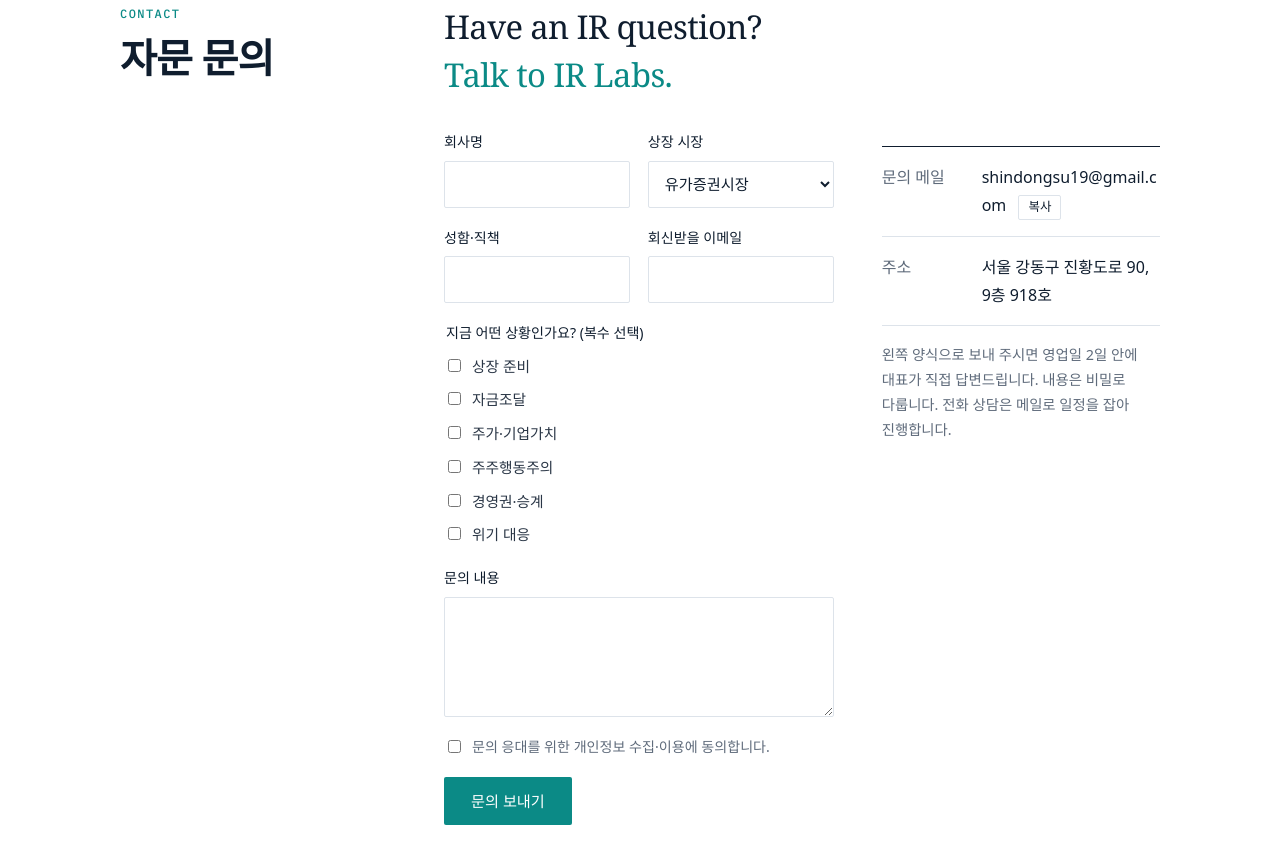
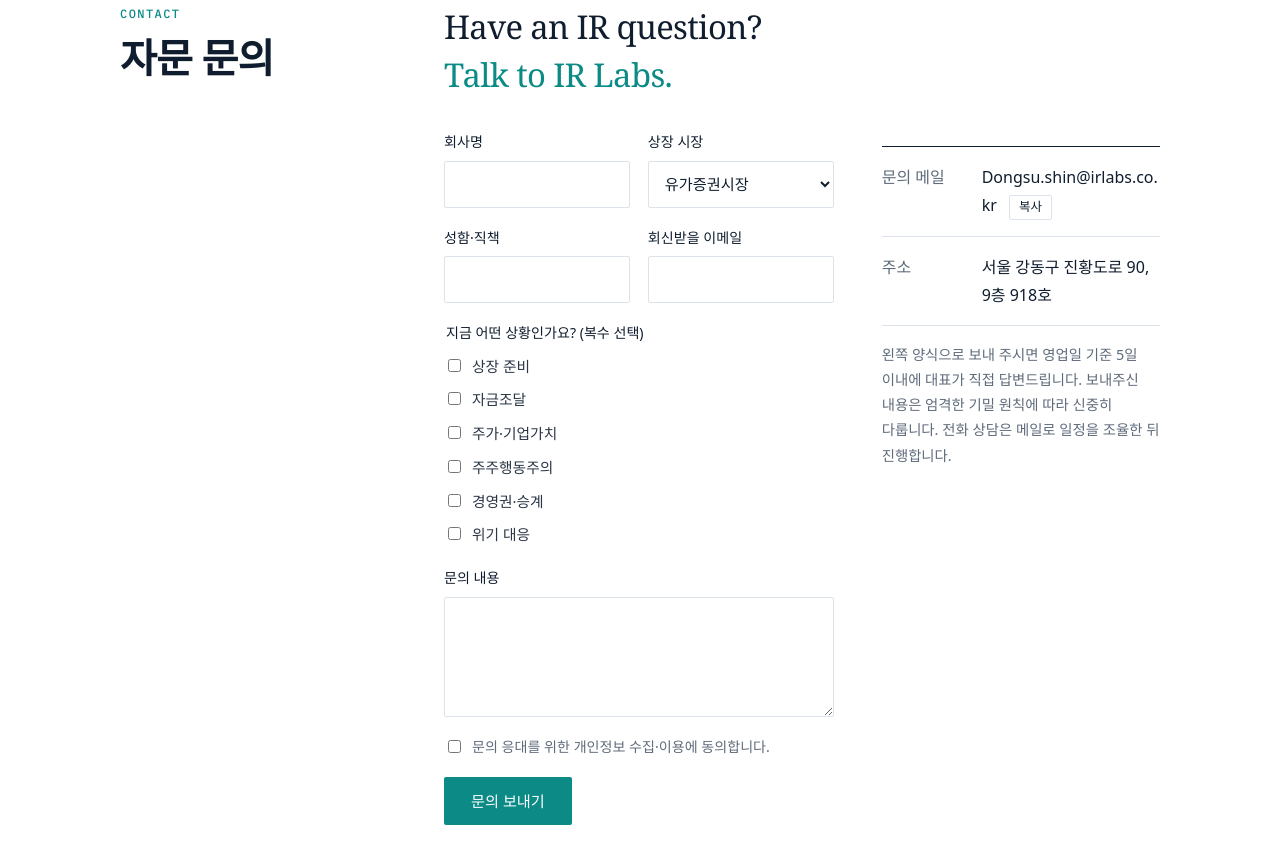
Before and after one commit to IRmeet/ir-labs-site, a plain HTML site: page index.html in a window 1280 px wide. Shown: the part 10090-10958 px from the top of the page. Drawn offline with Linux system fonts and the light colour scheme; a web font is replaced by a local one.

Commit message:
Update contact email and inquiry reply note
Co-Authored-By: Claude Opus 5.5 <noreply@anthropic.com>
Claude-Session: https://claude.ai/code/session_01MHDfk9C2ptsXodJ5ut8pFY

```diff
--- a/index.html
+++ b/index.html
@@ -409,10 +409,10 @@
 
           <div>
             <dl class="info">
-              <div><dt>문의 메일</dt><dd><span class="copyable" id="inq-mail">shindongsu19@gmail.com</span> <button type="button" class="copy-btn" id="copy-mail">복사</button></dd></div>
+              <div><dt>문의 메일</dt><dd><span class="copyable" id="inq-mail">Dongsu.shin@irlabs.co.kr</span> <button type="button" class="copy-btn" id="copy-mail">복사</button></dd></div>
               <div><dt>주소</dt><dd>서울 강동구 진황도로 90, 9층 918호</dd></div>
             </dl>
-            <p class="reply-note">왼쪽 양식으로 보내 주시면 영업일 2일 안에 대표가 직접 답변드립니다. 내용은 비밀로 다룹니다. 전화 상담은 메일로 일정을 잡아 진행합니다.</p>
+            <p class="reply-note">왼쪽 양식으로 보내 주시면 영업일 기준 5일 이내에 대표가 직접 답변드립니다. 보내주신 내용은 엄격한 기밀 원칙에 따라 신중히 다룹니다. 전화 상담은 메일로 일정을 조율한 뒤 진행합니다.</p>
           </div>
         </div>
       </div>
@@ -443,7 +443,7 @@
      accessKey에 Web3Forms(https://web3forms.com) 무료 키를 넣으면 양식 내용이 inbox 메일로 바로 도착합니다.
      키가 비어 있으면 방문자의 메일 앱에 inbox 주소로 쓴 문의 메일 초안을 엽니다. */
   var INQUIRY = {
-    inbox: 'shindongsu19@gmail.com',
+    inbox: 'Dongsu.shin@irlabs.co.kr',
     endpoint: 'https://api.web3forms.com/submit',
     accessKey: '3d1deedb-0200-4fe7-8da7-85c7343febb5'
   };
@@ -495,7 +495,7 @@
       }).then(function (r) { return r.json(); }).then(function (res) {
         if (res && res.success) {
           form.reset();
-          note.textContent = '문의가 접수되었습니다. 영업일 2일 안에 회신드리겠습니다.';
+          note.textContent = '문의가 접수되었습니다. 영업일 기준 5일 이내에 회신드리겠습니다.';
         } else {
           throw new Error('fail');
         }
```
